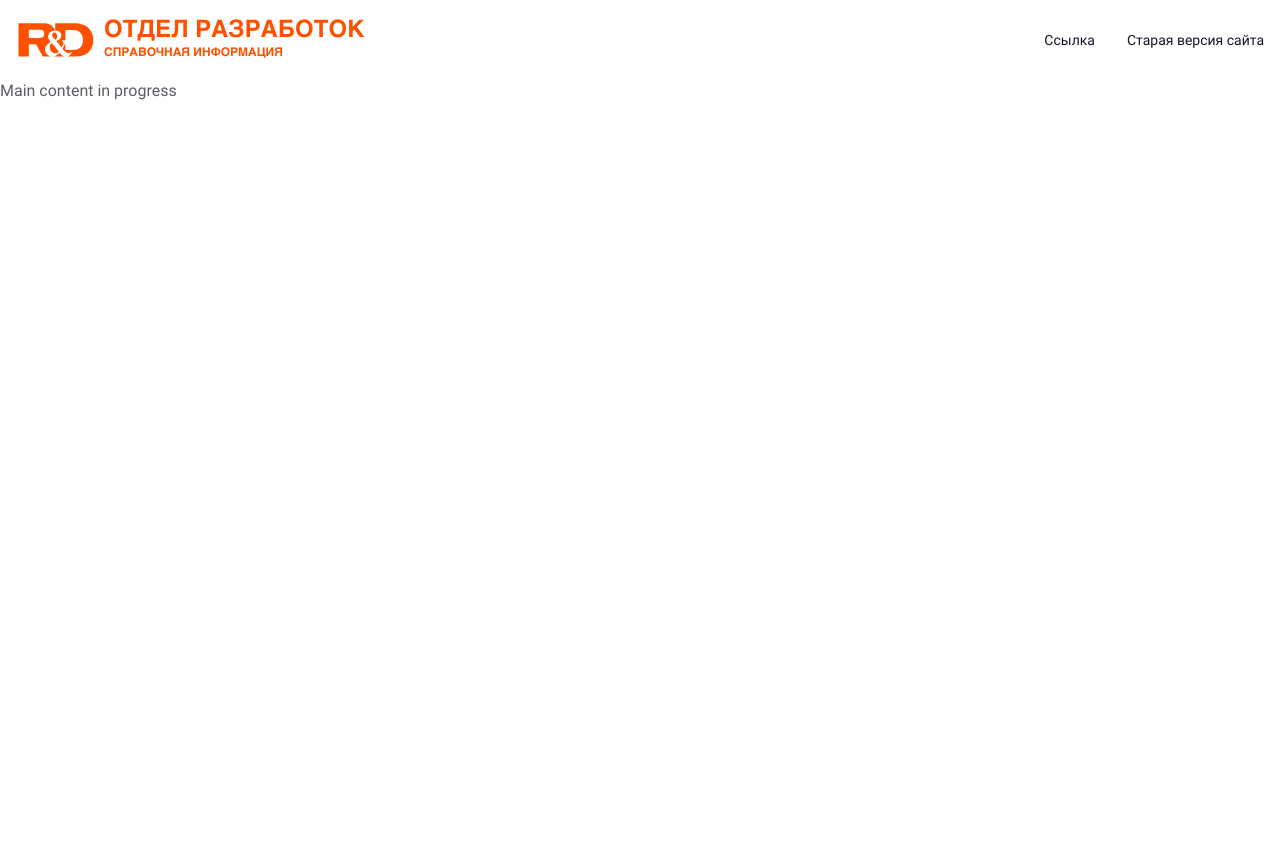
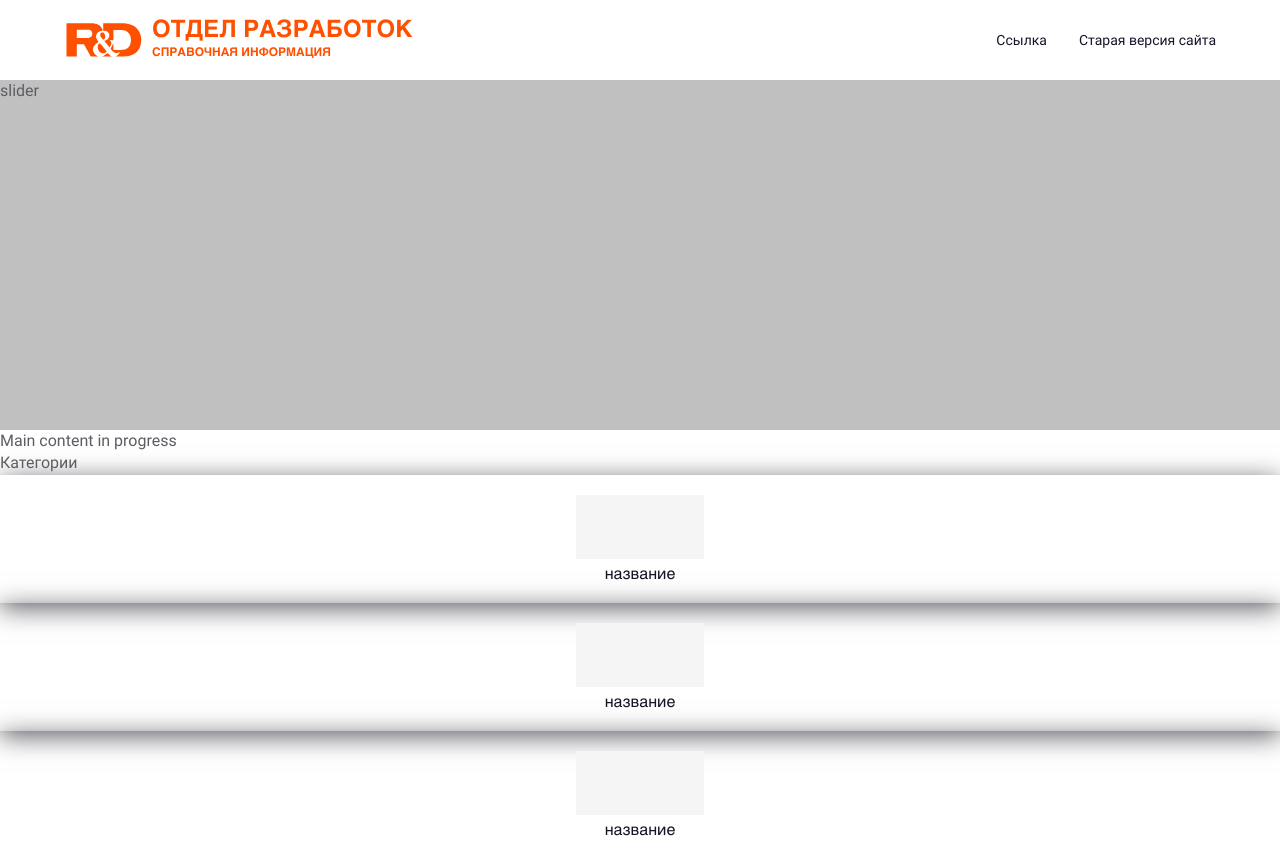
Before and after one commit to Zamdikhanov/reference-information, a React (Create React App) app: page / in a window 1280 px wide. Before the commit the page ends 800 px from the top, so only its background shows below. Built offline with nearby package versions, Linux system fonts and the light colour scheme.

Commit message:
begin MainPage

```diff
--- a/src/App.jsx
+++ b/src/App.jsx
@@ -1,13 +1,13 @@
+
 import Header from "./components/Header/Header";
+import MainPage from "./pages/MainPage/MainPage";
 
 
 function App() {
   return (
     <>
       <Header />
-      <main>
-        Main content in progress
-      </main>
+      <MainPage />
     </>
   );
 }
--- /dev/null
+++ b/src/components/CategoryCard/CategoryCard.jsx
@@ -0,0 +1,17 @@
+import React from 'react';
+import { Link } from "react-router-dom";
+import css from './CategoryCard.module.scss';
+
+function CategoryCard() {
+    return (
+        <Link to="#" className={css.card}>
+            <div className={css.img_block}>
+            </div>
+            <div className={css.text_block}>
+                название
+            </div>
+        </Link>
+    )
+}
+
+export default CategoryCard;
--- /dev/null
+++ b/src/components/CategoryCard/CategoryCard.module.scss
@@ -0,0 +1,31 @@
+@import '../../styles/variables.scss';
+.card {
+    display: flex;
+    flex-direction: column;
+    justify-content: center;
+    align-items: center;
+    height: 100%;
+    width: 100%;
+    text-decoration: none;
+    padding: 20px;
+    box-shadow: 0 5px 25px $color_gray_dark;
+    color: $color_title_text;
+    transition: color ease-in-out 0.3s;
+    &:hover {
+        color: $color_main_choice;
+    }
+}
+
+.img_block {
+    height: 64px;
+    width: 128px;
+    background-color: $color_gray_light;
+    margin-bottom: 8px;
+}
+
+.text_block {
+    color: inherit;
+    font-family: $font_title;
+    font-size: 16px;
+    line-height: 1;
+}
--- a/src/components/Header/Header.module.scss
+++ b/src/components/Header/Header.module.scss
@@ -1,13 +1,16 @@
 @import '../../styles/variables.scss';
 .header {
     height: 80px;
+    @media (max-width: 1279px) {
+        height: 64px;
+    }
 }
 
 .wrap {
     max-width: $width_wrap;
     margin: 0 auto;
     height: 100%;
-    @media (max-width: calc($width_wrap + 32px)) {
+    @media (max-width: calc($width_wrap + 128px)) {
         max-width: 100%;
     }
 }
@@ -17,7 +20,13 @@
     height: 100%;
     justify-content: space-between;
     align-items: center;
-    @media (max-width: calc($width_wrap + 32px)) {
+    @media (max-width: calc($width_wrap + 128px)) {
+        padding: 0 64px;
+    }
+    @media (max-width: 1279px) {
+        padding: 0 32px;
+    }
+    @media (max-width: 767px) {
         padding: 0 16px;
     }
 }
--- /dev/null
+++ b/src/pages/MainPage/MainPage.jsx
@@ -0,0 +1,28 @@
+import React from 'react';
+import CategoryCard from '../../components/CategoryCard/CategoryCard';
+// import css from './MainPage.module.scss';
+
+function MainPage() {
+    return (
+        <main>
+            <div style={{ maxWidth: "1500px", height: "350px", backgroundColor: "silver", margin: "0 auto" }}>slider</div>
+            Main content in progress
+            <div>
+                <h2>Категории</h2>
+                <ul>
+                    <li>
+                        <CategoryCard />
+                    </li>
+                    <li>
+                        <CategoryCard />
+                    </li>
+                    <li>
+                        <CategoryCard />
+                    </li>
+                </ul>
+            </div>
+        </main>
+    )
+}
+
+export default MainPage;
```
Also changed, not shown: package.json (+6 -1 lines), src/pages/MainPage/MainPage.module.scss (added), 1 other file (tests, documents, lock files or other folders).
